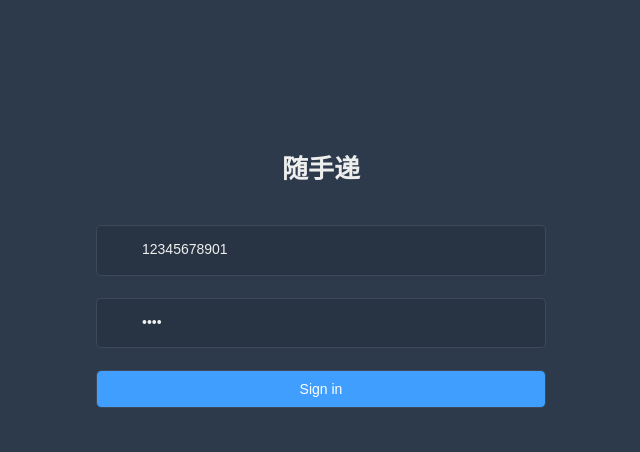
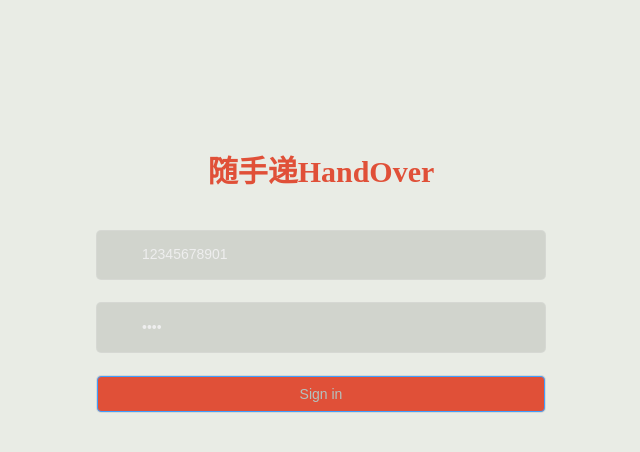
Before and after one commit to A-ZHANG1/handOver, a Vue app: page /#/login in a window 1280 px wide. Shown: the top 452 px of the page, without its empty margins (319-959 px from the left). Built offline with nearby package versions, Linux system fonts and the light colour scheme; what vue-baidu-map would draw is missing.

Commit message:
refactor:修改login页面颜色

```diff
--- a/src/views/login/index.vue
+++ b/src/views/login/index.vue
@@ -1,7 +1,7 @@
 <template>
   <div class="login-container">
     <el-form ref="loginForm" :model="loginForm" :rules="loginRules" class="login-form" auto-complete="on" label-position="left">
-      <h3 class="title">随手递</h3>
+      <h3 class="title">随手递HandOver</h3>
       <el-form-item prop="username">
         <span class="svg-container">
           <svg-icon icon-class="user" />
@@ -24,7 +24,7 @@
         </span>
       </el-form-item>
       <el-form-item>
-        <el-button :loading="loading" type="primary" style="width:100%;" @click.native.prevent="handleLogin">
+        <el-button :loading="loading" type="primary" style="width:100%;color:#b3c2bf;background-color: #e05038;" @click.native.prevent="handleLogin">
           Sign in
         </el-button>
       </el-form-item>
@@ -147,7 +147,7 @@ $light_gray:#eee;
 </style>
 
 <style rel="stylesheet/scss" lang="scss" scoped>
-$bg:#2d3a4b;
+$bg:#e9ece5;
 $dark_gray:#889aa4;
 $light_gray:#eee;
 .login-container {
@@ -182,12 +182,13 @@ $light_gray:#eee;
     display: inline-block;
   }
   .title {
-    font-size: 26px;
+    font-size: 30px;
     font-weight: 400;
-    color: $light_gray;
+    color:#e05038;
     margin: 0px auto 40px auto;
     text-align: center;
     font-weight: bold;
+    Font-family: "华文细黑"
   }
   .show-pwd {
     position: absolute;
```
